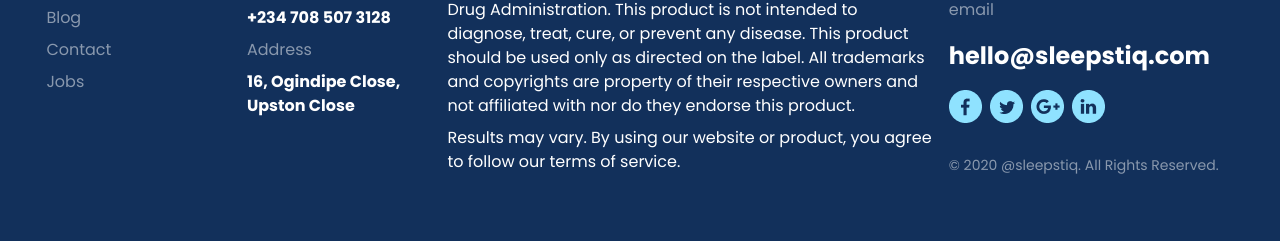
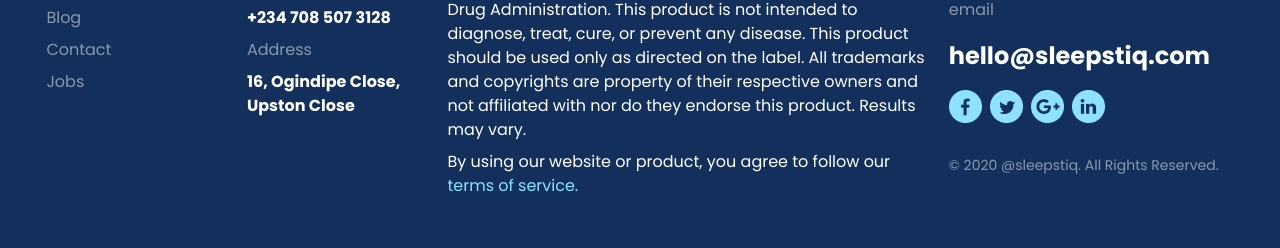
Before and after one commit to zealfemi/sleepstiq-project, a React (Create React App) app: page / in a window 1280 px wide. Shown: the part 4139-4387 px from the top of the page. Built offline with nearby package versions, Linux system fonts and the light colour scheme.

Commit message:
first commit

```diff
--- a/src/components/Footer.js
+++ b/src/components/Footer.js
@@ -44,11 +44,12 @@ export default function Footer() {
                   treat, cure, or prevent any disease. This product should be
                   used only as directed on the label. All trademarks and
                   copyrights are property of their respective owners and not
-                  affiliated with nor do they endorse this product.
+                  affiliated with nor do they endorse this product. Results may
+                  vary.
                 </li>
                 <li>
-                  Results may vary. By using our website or product, you agree
-                  to follow our terms of service.
+                  By using our website or product, you agree to follow our{" "}
+                  <span className="terms-service">terms of service.</span>
                 </li>
               </ul>
             </div>
--- a/src/index.css
+++ b/src/index.css
@@ -416,6 +416,10 @@ footer {
   height: 100%;
 }
 
+.terms-service {
+  color: #8fe2ff;
+}
+
 /* SCREEN */
 
 @media screen and (min-width: 650px) {
```
